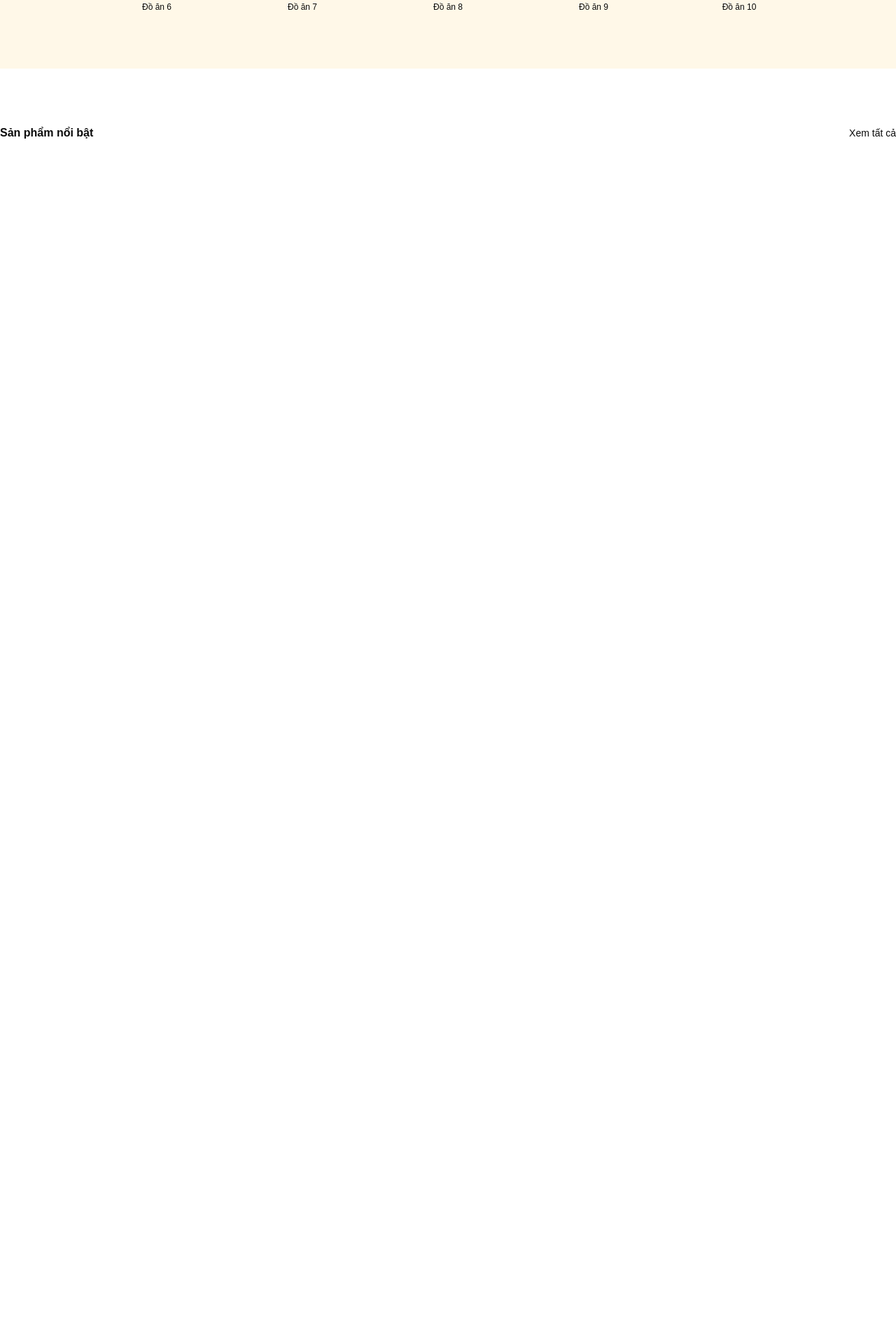
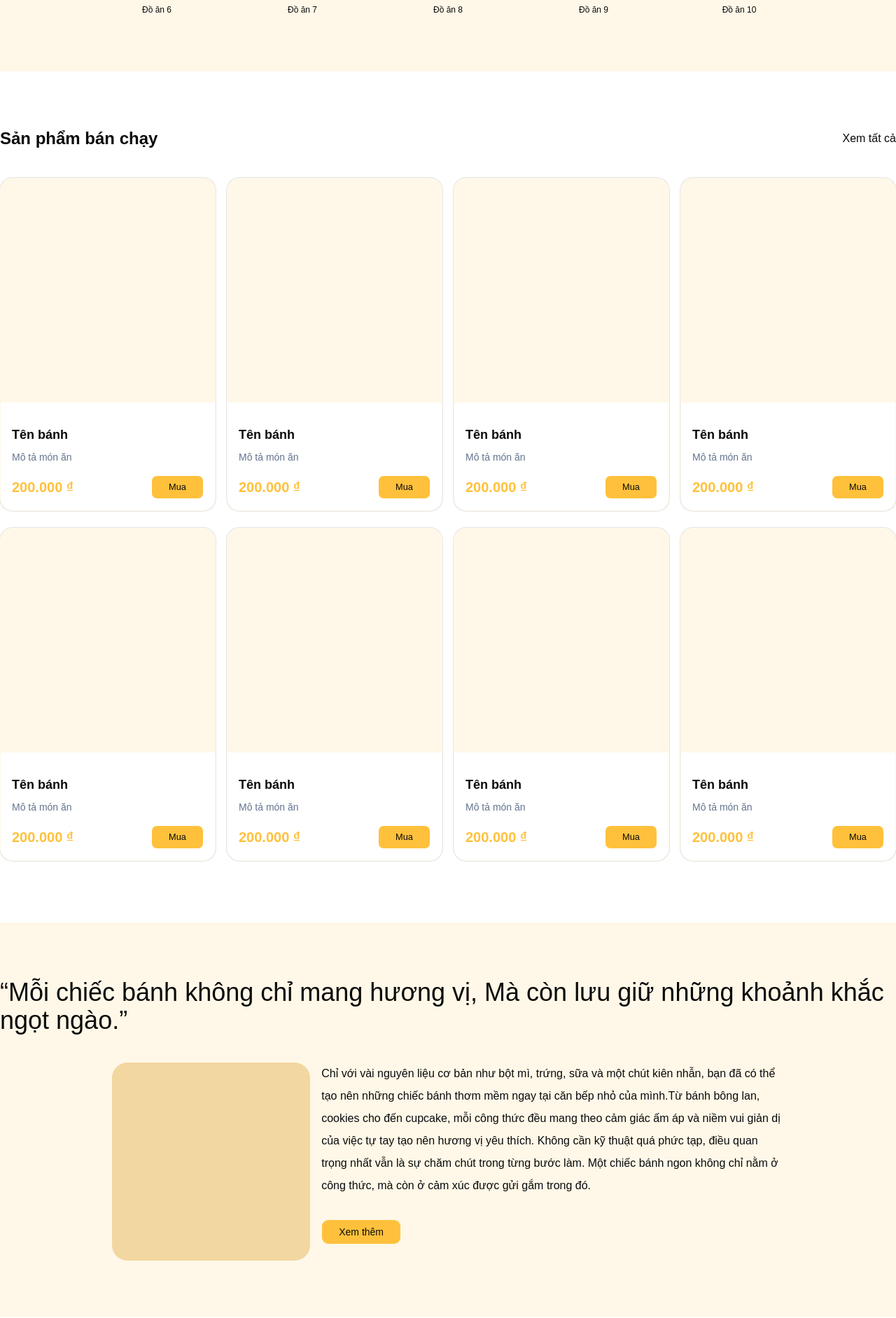
Before and after one commit to phantrongvinh/booking, a React (Vite) app: page / in a window 1280 px wide. Shown: the part 914-2797 px from the top of the page at 70% size. Before the commit the page ends 1276 px from the top, so only its background shows below. Built offline with nearby package versions, Linux system fonts and the light colour scheme.

Commit message:
Home: landing page, custom button

```diff
--- /dev/null
+++ b/src/components/ButtonCustom.jsx
@@ -0,0 +1,11 @@
+import { Button } from "./ui/button";
+
+const ButtonCustom = ({ name, size }) => {
+  return (
+    <Button size={size} className="bg-[#FFC13B] py-4 px-6 cursor-pointer ">
+      {name}
+    </Button>
+  );
+};
+
+export default ButtonCustom;
--- /dev/null
+++ b/src/components/home/ProductList.jsx
@@ -0,0 +1,30 @@
+import ulti from "@/ultis/ulti";
+import { Button } from "../ui/button";
+import { Card, CardContent, CardHeader } from "../ui/card";
+import ButtonCustom from "../ButtonCustom";
+
+const ProductList = ({ data }) => {
+  return (
+    <Card className="basis-[calc(25%-12px)] mb-2 border border-[#FFF8E8] overflow-hidden rounded-2xl cursor-pointer hover:shadow-md transition">
+      <CardHeader className="p-0 bg-[#FFF8E8] h-80 flex items-center justify-center ">
+        <img src="" alt="" className="object-contain" />
+      </CardHeader>
+
+      <CardContent className="p-4">
+        <h3 className="text-lg font-bold">{data.name}</h3>
+
+        <p className="mt-2 text-sm text-slate-500">{data.description}</p>
+
+        <div className="mt-4 flex items-center justify-between">
+          <span className="text-xl font-bold text-[#FFC13B]">
+            {ulti.formatVND(data.price)}
+          </span>
+
+          <ButtonCustom name="Mua" size="sm"></ButtonCustom>
+        </div>
+      </CardContent>
+    </Card>
+  );
+};
+
+export default ProductList;
--- a/src/components/ui/button.jsx
+++ b/src/components/ui/button.jsx
@@ -1,15 +1,15 @@
-import * as React from "react"
+import * as React from "react";
 import { cva } from "class-variance-authority";
-import { Slot } from "radix-ui"
+import { Slot } from "radix-ui";
 
-import { cn } from "@/lib/utils"
+import { cn } from "@/lib/utils";
 
 const buttonVariants = cva(
   "group/button inline-flex shrink-0 items-center justify-center rounded-lg border border-transparent bg-clip-padding text-sm font-medium whitespace-nowrap transition-all outline-none select-none focus-visible:border-ring focus-visible:ring-3 focus-visible:ring-ring/50 active:not-aria-[haspopup]:translate-y-px disabled:pointer-events-none disabled:opacity-50 aria-invalid:border-destructive aria-invalid:ring-3 aria-invalid:ring-destructive/20 dark:aria-invalid:border-destructive/50 dark:aria-invalid:ring-destructive/40 [&_svg]:pointer-events-none [&_svg]:shrink-0 [&_svg:not([class*='size-'])]:size-4",
   {
     variants: {
       variant: {
-        default: "bg-primary text-primary-foreground hover:bg-primary/80",
+        default: "bg-orange-500 text-dark hover:bg-[#FF7A00]",
         outline:
           "border-border bg-background hover:bg-muted hover:text-foreground aria-expanded:bg-muted aria-expanded:text-foreground dark:border-input dark:bg-input/30 dark:hover:bg-input/50",
         secondary:
@@ -38,8 +38,8 @@ const buttonVariants = cva(
       variant: "default",
       size: "default",
     },
-  }
-)
+  },
+);
 
 function Button({
   className,
@@ -48,7 +48,7 @@ function Button({
   asChild = false,
   ...props
 }) {
-  const Comp = asChild ? Slot.Root : "button"
+  const Comp = asChild ? Slot.Root : "button";
 
   return (
     <Comp
@@ -56,8 +56,9 @@ function Button({
       data-variant={variant}
       data-size={size}
       className={cn(buttonVariants({ variant, size, className }))}
-      {...props} />
+      {...props}
+    />
   );
 }
 
-export { Button, buttonVariants }
+export { Button, buttonVariants };
--- a/src/components/ui/card.jsx
+++ b/src/components/ui/card.jsx
@@ -1,105 +1,90 @@
-import * as React from "react"
+import * as React from "react";
 
-import { cn } from "@/lib/utils"
+import { cn } from "@/lib/utils";
 
-function Card({
-  className,
-  size = "default",
-  ...props
-}) {
+function Card({ className, size = "default", ...props }) {
   return (
     <div
       data-slot="card"
       data-size={size}
       className={cn(
-        "group/card flex flex-col gap-(--card-spacing) overflow-hidden rounded-xl bg-card py-(--card-spacing) text-sm text-card-foreground ring-1 ring-foreground/10 [--card-spacing:--spacing(4)] has-data-[slot=card-footer]:pb-0 has-[>img:first-child]:pt-0 data-[size=sm]:[--card-spacing:--spacing(3)] data-[size=sm]:has-data-[slot=card-footer]:pb-0 *:[img:first-child]:rounded-t-xl *:[img:last-child]:rounded-b-xl",
-        className
+        "group/card flex flex-col gap-(--card-spacing) overflow-hidden rounded-xl bg-card  text-sm text-card-foreground ring-1 ring-foreground/10 [--card-spacing:--spacing(4)] has-data-[slot=card-footer]:pb-0 has-[>img:first-child]:pt-0 data-[size=sm]:[--card-spacing:--spacing(3)] data-[size=sm]:has-data-[slot=card-footer]:pb-0 *:[img:first-child]:rounded-t-xl *:[img:last-child]:rounded-b-xl",
+        className,
       )}
-      {...props} />
+      {...props}
+    />
   );
 }
 
-function CardHeader({
-  className,
-  ...props
-}) {
+function CardHeader({ className, ...props }) {
   return (
     <div
       data-slot="card-header"
       className={cn(
         "group/card-header @container/card-header grid auto-rows-min items-start gap-1 rounded-t-xl px-(--card-spacing) has-data-[slot=card-action]:grid-cols-[1fr_auto] has-data-[slot=card-description]:grid-rows-[auto_auto] [.border-b]:pb-(--card-spacing)",
-        className
+        className,
       )}
-      {...props} />
+      {...props}
+    />
   );
 }
 
-function CardTitle({
-  className,
-  ...props
-}) {
+function CardTitle({ className, ...props }) {
   return (
     <div
       data-slot="card-title"
       className={cn(
         "font-heading text-base leading-snug font-medium group-data-[size=sm]/card:text-sm",
-        className
+        className,
       )}
-      {...props} />
+      {...props}
+    />
   );
 }
 
-function CardDescription({
-  className,
-  ...props
-}) {
+function CardDescription({ className, ...props }) {
   return (
     <div
       data-slot="card-description"
       className={cn("text-sm text-muted-foreground", className)}
-      {...props} />
+      {...props}
+    />
   );
 }
 
-function CardAction({
-  className,
-  ...props
-}) {
+function CardAction({ className, ...props }) {
   return (
     <div
       data-slot="card-action"
       className={cn(
         "col-start-2 row-span-2 row-start-1 self-start justify-self-end",
-        className
+        className,
       )}
-      {...props} />
+      {...props}
+    />
   );
 }
 
-function CardContent({
-  className,
-  ...props
-}) {
+function CardContent({ className, ...props }) {
   return (
     <div
       data-slot="card-content"
       className={cn("px-(--card-spacing)", className)}
-      {...props} />
+      {...props}
+    />
   );
 }
 
-function CardFooter({
-  className,
-  ...props
-}) {
+function CardFooter({ className, ...props }) {
   return (
     <div
       data-slot="card-footer"
       className={cn(
         "flex items-center rounded-b-xl border-t bg-muted/50 p-(--card-spacing)",
-        className
+        className,
       )}
-      {...props} />
+      {...props}
+    />
   );
 }
 
@@ -111,4 +96,4 @@ export {
   CardAction,
   CardDescription,
   CardContent,
-}
+};
--- a/src/pages/Home.jsx
+++ b/src/pages/Home.jsx
@@ -1,8 +1,25 @@
+import ButtonCustom from "@/components/ButtonCustom";
 import Category from "@/components/home/Category";
+import ProductList from "@/components/home/ProductList";
 import Slide from "@/components/home/Slide";
+import { Button } from "@/components/ui/button";
 import { Link } from "react-router-dom";
 
 const Home = () => {
+  const productList = Array.from({ length: 8 }, (_, i) => ({
+    id: i + 1,
+    name: "Tên bánh",
+    description: "Mô tả món ăn",
+    price: 200000,
+  }));
+
+  const newProducts = Array.from({ length: 4 }, (_, i) => ({
+    id: i + 1,
+    name: "Tên bánh",
+    description: "Mô tả món ăn",
+    price: 200000,
+  }));
+
   return (
     <div>
       {/* Slide */}
@@ -12,16 +29,98 @@ const Home = () => {
 
       {/* Danh mục bánh */}
       <section className="relative z-10  bg-white">
-        <div className="py-20" style={{ backgroundColor: "#FFF8E8" }}>
+        <div className="py-20 bg-[#FFF8E8]">
           <Category></Category>
         </div>
-        <div className="mb-20 py-20">
+        <div className=" py-20">
           <div className="container mx-auto">
-            <div className="flex justify-between items-center">
-              <div className="font-bold">Sản phẩm nổi bật</div>
-              <Link to="/" className="font-light text-sm">
+            <div className="flex justify-between items-center mb-10">
+              <div className="font-bold text-2xl">Sản phẩm bán chạy</div>
+              <Link to="/" className="font-light text-base">
                 Xem tất cả
               </Link>
+            </div>
+            <div className="flex flex-wrap gap-4">
+              {productList.map((value) => (
+                <ProductList data={value} key={value.id}></ProductList>
+              ))}
+            </div>
+          </div>
+        </div>
+
+        <div className="py-20 bg-[#FFF8E8]">
+          <div className="container mx-auto">
+            <div className="text-4xl mb-10">
+              “Mỗi chiếc bánh không chỉ mang hương vị, Mà còn lưu giữ những
+              khoảnh khắc ngọt ngào.”
+            </div>
+            <div className="flex justify-center gap-4 w-[75%] mx-auto ">
+              <div className="w-[30%] rounded-3xl bg-[#F3D7A1] aspect-square"></div>
+              <div className="w-[70%]">
+                <div className="text-md mb-8 leading-loose">
+                  Chỉ với vài nguyên liệu cơ bản như bột mì, trứng, sữa và một
+                  chút kiên nhẫn, bạn đã có thể tạo nên những chiếc bánh thơm
+                  mềm ngay tại căn bếp nhỏ của mình.Từ bánh bông lan, cookies
+                  cho đến cupcake, mỗi công thức đều mang theo cảm giác ấm áp và
+                  niềm vui giản dị của việc tự tay tạo nên hương vị yêu thích.
+                  Không cần kỹ thuật quá phức tạp, điều quan trọng nhất vẫn là
+                  sự chăm chút trong từng bước làm. Một chiếc bánh ngon không
+                  chỉ nằm ở công thức, mà còn ở cảm xúc được gửi gắm trong đó.
+                </div>
+                <ButtonCustom name="Xem thêm" size="lg"></ButtonCustom>
+              </div>
+            </div>
+          </div>
+        </div>
+
+        <div className="py-20">
+          <div className="container mx-auto">
+            <div className="flex justify-between items-center mb-10">
+              <div className="font-bold text-2xl">Sản phẩm mới</div>
+              <Link to="/" className="font-light text-base">
+                Xem tất cả
+              </Link>
+            </div>
+            <div className="flex flex-wrap gap-4">
+              {newProducts.map((value) => (
+                <ProductList data={value} key={value.id}></ProductList>
+              ))}
+            </div>
+          </div>
+        </div>
+
+        <div className="py-20 bg-[#FFF8E8]">
+          <div className="container mx-auto">
+            <div className="flex gap-4 ">
+              <div className="w-[50%] leading-loose flex flex-col gap-4 items-end justify-center">
+                <p className="text-5xl font-semibold">Đăng ký thành viên</p>
+                <p className="text-[#FF7A00] text-4xl font-semibold">
+                  để nhận ưu đãi
+                </p>
+                <p className="text-lg">
+                  Đăng ký ngay để tích điểm và nhận ưu đãi sớm nhất.
+                </p>
+                <div className="">
+                  <ButtonCustom size="1xl" name="Đăng ký ngay"></ButtonCustom>
+                </div>
+              </div>
+              <div className="w-[50%] rounded-3xl bg-[#F3D7A1] aspect-[2/1]"></div>
+            </div>
+          </div>
+        </div>
+
+        <div className="py-20">
+          <div className="container mx-auto">
+            <div className="text-2xl font-bold text-center ">
+              Ưu đãi & sự kiện
+            </div>
+            <div className="mx-6 flex my-6">
+              <div className="w-[33%] bg-[#FFF8E8] aspect-[2/1] border border-[#F3D7A1]"></div>
+              <div className="w-[33%] bg-[#FFF8E8] aspect-[2/1] border border-[#F3D7A1]"></div>
+              <div className="w-[33%] bg-[#FFF8E8] aspect-[2/1] border border-[#F3D7A1]"></div>
+            </div>
+            <div className="mb-6 text-center text-[#FF7A00] text-2xl font-bold">
+              Xem tất cả ưu đãi & sự kiện
             </div>
           </div>
         </div>
--- /dev/null
+++ b/src/ultis/ulti.js
@@ -0,0 +1,12 @@
+function formatVND(amount) {
+  return new Intl.NumberFormat("vi-VN", {
+    style: "currency",
+    currency: "VND",
+    minimumFractionDigits: 0,
+  }).format(amount);
+}
+
+const ulti = {
+  formatVND,
+};
+export default ulti;
```
Also changed, not shown: src/components/home/Category.jsx (+2 -5 lines), src/components/home/Blog.jsx (added).
